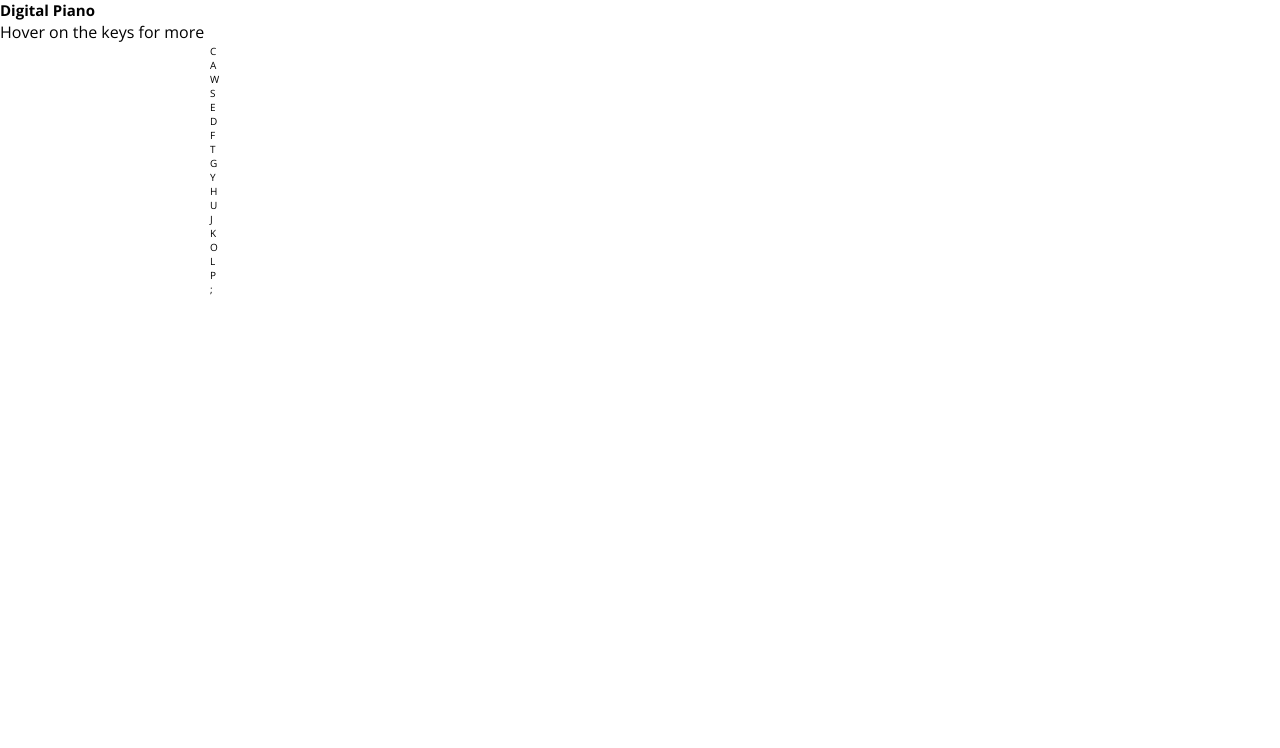
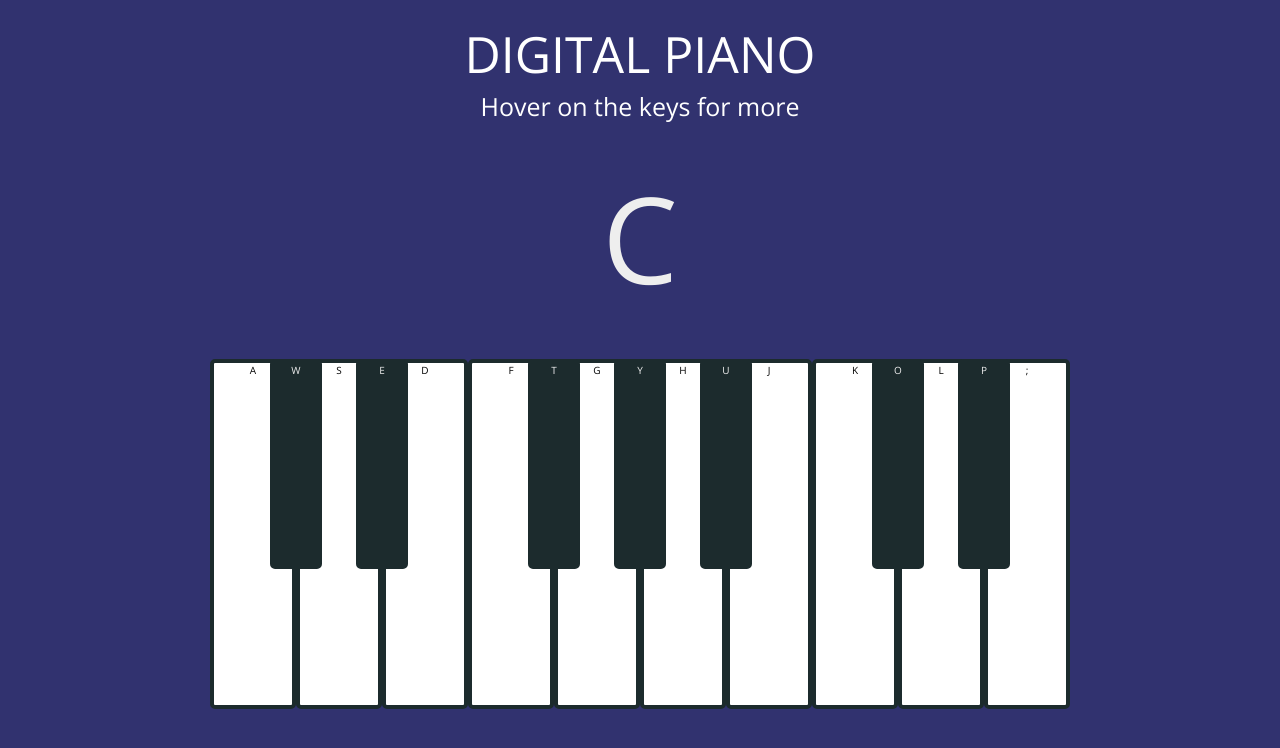
Before and after one commit to DanielaBerlin/Digital-piano, a plain HTML site: page index.html in a window 1280 px wide. Drawn offline with nearby package versions, Linux system fonts and the light colour scheme.

Commit message:
initial styling for piano section

```diff
--- a/styles.css
+++ b/styles.css
@@ -1,4 +1,4 @@
-@import url("https://fonts.googleapis.com/css2?family=Open+Sans:wght@300;400;600;700&display=swap");
+@import url('https://fonts.googleapis.com/css2?family=Open+Sans:wght@300;400;600;700&display=swap');
 
 :root {
   --white: #fff;
@@ -22,7 +22,7 @@ html {
 }
 
 body {
-  font-family: "Open Sans", sans-serif;
+  font-family: 'Open Sans', sans-serif;
 }
 
 p {
@@ -39,3 +39,93 @@ img {
   margin: 0 auto;
   padding: 0 20px;
 }
+
+section.main {
+  width: 100%;
+  height: 100vh;
+  background-color: var(--blue);
+  text-align: center;
+}
+
+header {
+  color: var(--white);
+}
+
+header h1 {
+  font-size: 5rem;
+  font-weight: 400;
+  text-transform: uppercase;
+  padding-top: 2rem;
+}
+
+header p {
+  font-size: 2.5rem;
+  font-weight: 400;
+}
+
+.key-pressed {
+  color: var(--grey);
+  font-size: 12rem;
+  margin: 3rem 0;
+}
+
+.keys {
+  width: 100%;
+  height: 35rem;
+  max-width: 88rem;
+  position: relative;
+  margin: 4rem auto;
+}
+
+.key {
+  position: relative;
+  border: 4px solid var(--black);
+  border-radius: 5px;
+  transition: all 0.07s ease;
+  z-index: 2;
+}
+
+.key:not(.sharp) {
+  float: left;
+  width: 10%;
+  height: 100%;
+  background-color: var(--white);
+}
+
+.key.sharp {
+  position: absolute;
+  top: 0;
+  width: 6%;
+  height: 60%;
+  background-color: var(--black);
+  color: var(--grey);
+  z-index: 3;
+}
+
+.key[data-key="87"] {
+  left: 7%;
+}
+
+.key[data-key="69"] {
+  left: 17% ;
+}
+
+.key[data-key="84"] {
+  left: 37%;
+}
+
+.key[data-key="89"] {
+  left: 47%;
+}
+
+.key[data-key="85"] {
+  left: 57%;
+}
+
+.key[data-key="79"] {
+  left: 77%;
+}
+
+.key[data-key="80"] {
+  left: 87%;
+}
```
